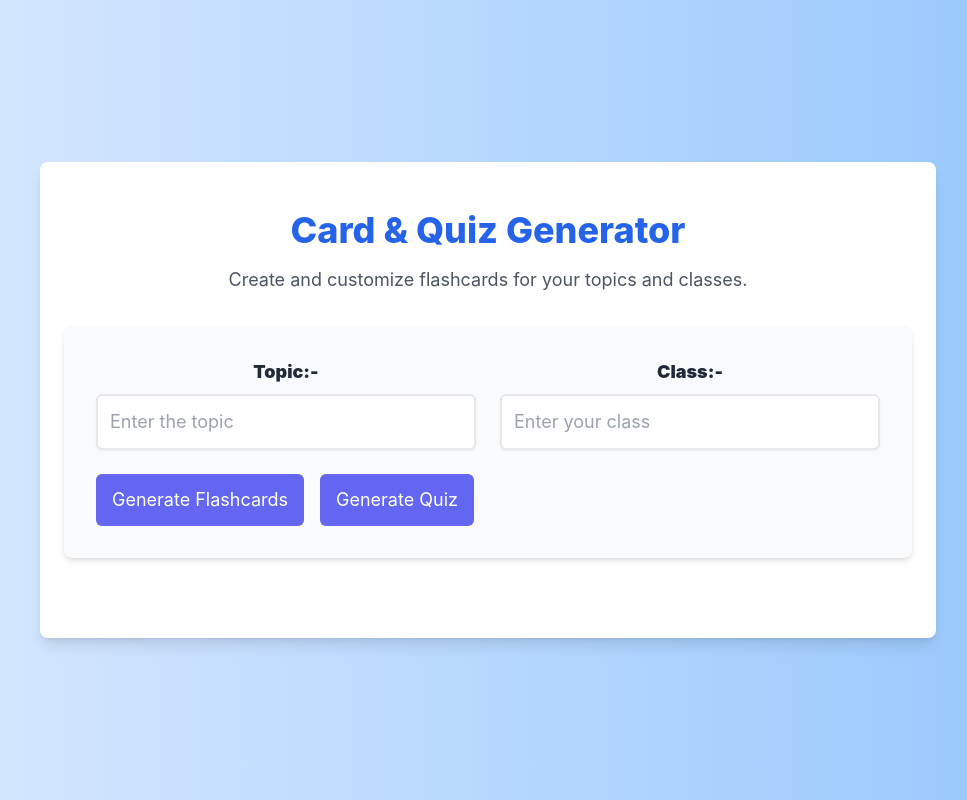
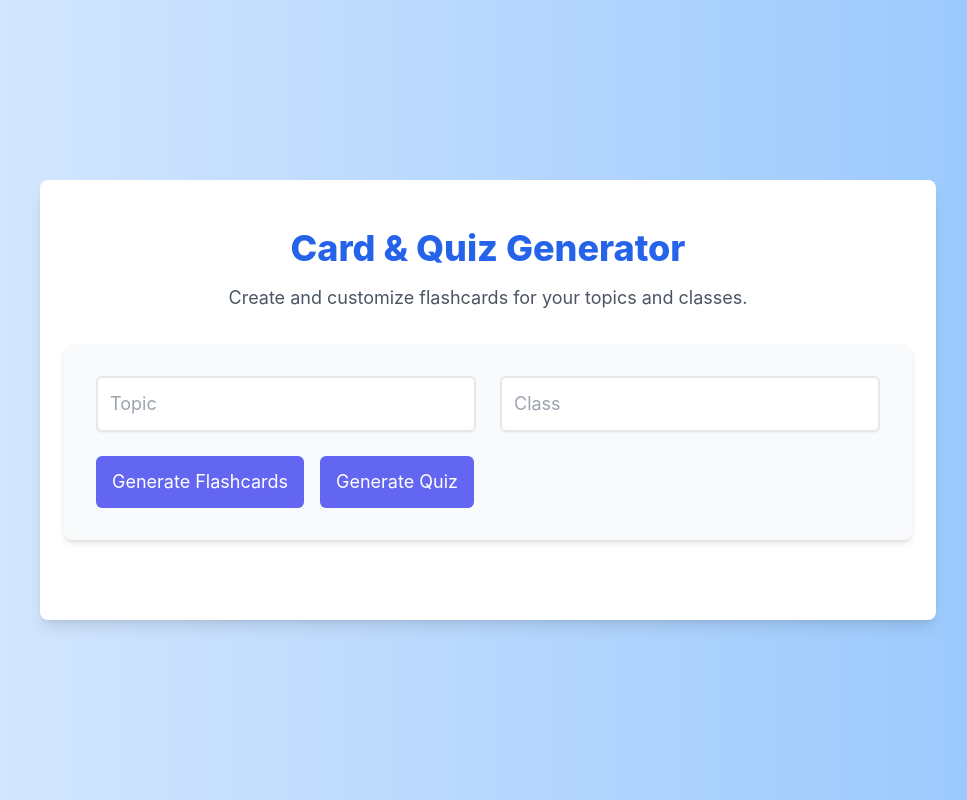
Before and after one commit to EkalavyanS/EduQuiz, a React (Vite) app: page / in a window 1280 px wide. Shown: the whole page, without its empty margins (152-1119 px from the left). Built offline with nearby package versions, Linux system fonts and the light colour scheme.

Commit message:
Remove useless things

```diff
--- a/src/components/main.jsx
+++ b/src/components/main.jsx
@@ -38,30 +38,24 @@ export default function Main() {
         <div className="bg-gray-50 shadow-md rounded-lg p-8 mb-8">
           <form className="grid grid-cols-1 sm:grid-cols-2 gap-6">
             <div>
-              <label htmlFor="topic" className="block mb-2 font-black text-lg">
-                Topic:-
-              </label>
               <input
                 type="text"
                 id="topic"
                 value={topic}
                 onChange={(e) => setTopic(e.target.value)}
                 className="w-full border-2 border-gray-200 rounded-md shadow-sm focus:border-[#6366f1] focus:ring-[#6366f1] text-lg p-3"
-                placeholder="Enter the topic"
+                placeholder="Topic"
                 required
               />
             </div>
             <div>
-              <label htmlFor="class" className="block mb-2 font-black text-lg">
-                Class:-
-              </label>
               <input
                 type="number"
                 id="class"
                 value={className}
                 onChange={(e) => setClassName(e.target.value)}
                 className="w-full border-2 border-gray-200 rounded-md shadow-sm focus:border-[#6366f1] focus:ring-[#6366f1] text-lg p-3"
-                placeholder="Enter your class"
+                placeholder="Class"
                 required
               />
             </div>
```
